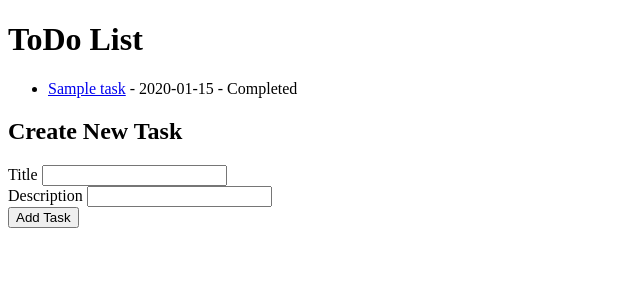
After one commit to Viking-san/to_do_list, a Flask app: page /todo in a window 1280 px wide. The commit adds this page. Shown: the top 300 px of the page, without its empty margins (0-640 px from the left). Run offline with Flask 3, Linux system fonts and the light colour scheme; a user stored in the database is signed in; tables that the repository leaves empty hold one stand-in row (values such as "Sample post").

Commit message:
creat task, view tasks

```diff
--- a/app.py
+++ b/app.py
@@ -1,6 +1,11 @@
+# Импорт необходимых модулей и классов
 from flask import Flask, render_template, request, redirect, flash, url_for
 from flask_sqlalchemy import SQLAlchemy
+from datetime import datetime
 from flask_login import LoginManager, UserMixin, login_user, login_required, logout_user, current_user
+from flask_wtf import FlaskForm
+from wtforms import StringField, SubmitField
+from wtforms.validators import DataRequired
 
 # Создаем экземпляр приложения Flask
 app = Flask(__name__)
@@ -15,13 +20,13 @@ db = SQLAlchemy(app)
 # Инициализация Flask-Login для управления аутентификацией пользователей
 login_manager = LoginManager(app)
 
-
 # Определение модели пользователя
 class User(UserMixin, db.Model):
     id = db.Column(db.Integer, primary_key=True)
     username = db.Column(db.String(20), unique=True, nullable=False)
     email = db.Column(db.String(120), unique=True, nullable=False)
     password = db.Column(db.String(60), nullable=False)
+    tasks = db.relationship('Task', backref='author', lazy=True)
 
     def __repr__(self):
         return f"User('{self.username}', '{self.email}')"
@@ -35,23 +40,37 @@ class User(UserMixin, db.Model):
     def get_id(self):
         return str(self.id)
 
+# Определение модели задачи
+class Task(db.Model):
+    id = db.Column(db.Integer, primary_key=True)
+    title = db.Column(db.String(100), nullable=False)
+    description = db.Column(db.Text, nullable=True)
+    date_created = db.Column(db.DateTime, nullable=False, default=datetime.utcnow)
+    completed = db.Column(db.Boolean, default=False)
+    user_id = db.Column(db.Integer, db.ForeignKey('user.id'), nullable=False)
+
+    def __repr__(self):
+        return f"Task('{self.title}', '{self.date_created}', '{self.completed}')"
+
+# Определение класса формы для создания задачи
+class TaskForm(FlaskForm):
+    title = StringField('Title', validators=[DataRequired()])
+    description = StringField('Description')
+    submit = SubmitField('Add Task')
 
 # Создание всех таблиц в базе данных, если они еще не существуют
 with app.app_context():
     db.create_all()
-
 
 # Функция для загрузки пользователя Flask-Login на основе его идентификатора
 @login_manager.user_loader
 def load_user(user_id):
     return User.query.get(int(user_id))
 
-
 # Определение маршрута для главной страницы
 @app.route('/')
-def hello_world():
+def index():
     return render_template('index.html')
-
 
 # Определение маршрута для страницы регистрации пользователей
 @app.route('/register', methods=['GET', 'POST'])
@@ -66,15 +85,18 @@ def register():
         # Проверка наличия пользователя с таким же именем или email
         existing_user = User.query.filter_by(username=username).first()
         if existing_user:
-            return 'Пользователь с таким именем уже существует.'
+            flash('Пользователь с таким именем уже существует', 'error')
+            return redirect('/register')
 
         existing_email = User.query.filter_by(email=email).first()
         if existing_email:
-            return 'Пользователь с такой почтой уже существует.'
+            flash('Пользователь с такой почтой уже существует', 'error')
+            return redirect('/register')
 
         # Проверка соответствия пароля и его подтверждения
         if password != confirm_password:
-            return 'Пароль и его подтверждение не совпадают.'
+            flash('Пароль и его подтверждение не совпадают', 'error')
+            return redirect('/register')
 
         # Создание нового пользователя и добавление его в базу данных
         new_user = User(username=username, email=email, password=password)
@@ -85,23 +107,14 @@ def register():
 
     return render_template('register.html')
 
-
 # Определение маршрута для секретной страницы
 @app.route('/secret')
+@login_required
 def secret():
-    # Проверка аутентификации пользователя
-    if current_user.is_authenticated:
-        # Сообщение для аутентифицированного пользователя
-        message = f"Welcome to the Secret Page, {current_user.username}. "
-        message += "This is a secret page accessible only to authenticated users. "
-        message += f"<a href='{url_for('hello_world')}'>Go to Home</a>"
-        return message
-    else:
-        # Сообщение для неаутентифицированного пользователя
-        message = f"You need to <a href='{url_for('login')}'>log in</a> or go to "
-        message += f"<a href='{url_for('hello_world')}'>Home</a>"
-        return message
-
+    message = f"Welcome to the Secret Page, {current_user.username}. "
+    message += "This is a secret page accessible only to authenticated users. "
+    message += f"<a href='{url_for('index')}'>Go to Home</a>"
+    return message
 
 # Определение маршрута для страницы входа пользователя
 @app.route('/login', methods=['GET', 'POST'])
@@ -112,26 +125,52 @@ def login():
         user = User.query.filter_by(username=username, password=password).first()
 
         if user and user.password == password:
-            # Аутентификация пользователя и перенаправление на главную страницу
             login_user(user)
             flash('Вы успешно авторизовались', 'success')
             return redirect('/')
         else:
-            # Ошибка при вводе неверного имени или пароля
             flash('Неверные имя или пароль', 'error')
 
     return render_template('login.html')
-
 
 # Определение маршрута для выхода пользователя из системы
 @app.route('/logout')
 @login_required
 def logout():
-    # Выход пользователя и перенаправление на главную страницу
     logout_user()
     flash('Вы успешно вышли', 'success')
     return redirect('/')
 
+# Определение маршрута для создания задачи
+@app.route('/create_task', methods=['POST'])
+@login_required
+def create_task():
+    form = TaskForm()
+    if form.validate_on_submit():
+        title = form.title.data
+        description = form.description.data
+        new_task = Task(title=title, description=description, author=current_user)
+        db.session.add(new_task)
+        db.session.commit()
+        flash('Task created successfully!', 'success')
+    else:
+        flash('Failed to create task. Please check your input.', 'error')
+    return redirect(url_for('todo'))
+
+# Определение маршрута для отображения всех задач
+@app.route('/todo')
+@login_required
+def todo():
+    form = TaskForm()
+    tasks = current_user.tasks
+    return render_template('todo.html', form=form, tasks=tasks)
+
+# Определение маршрута для отображения конкретной задачи
+@app.route('/task/<int:task_id>')
+@login_required
+def task(task_id):
+    task = Task.query.get_or_404(task_id)
+    return render_template('task.html', task=task)
 
 # Запуск приложения
 if __name__ == '__main__':
--- a/templates/index.html
+++ b/templates/index.html
@@ -10,6 +10,7 @@
         <ul>
             <li><a href="/">Home</a></li>
             <li><a href="/secret">Secret</a></li>
+            <li><a href="/todo">To Do</a></li>
             <li><a href="/login">Login</a></li>
             <li><a href="/register">Register</a></li>
             {% if current_user.is_authenticated %}
--- /dev/null
+++ b/templates/todo.html
@@ -0,0 +1,33 @@
+<!DOCTYPE html>
+<html lang="en">
+<head>
+    <meta charset="UTF-8">
+    <meta name="viewport" content="width=device-width, initial-scale=1.0">
+    <title>ToDo List</title>
+</head>
+<body>
+    <h1>ToDo List</h1>
+    <ul>
+        {% if tasks %}
+            {% for task in tasks %}
+                <li><a href="{{ url_for('task', task_id=task.id) }}">{{ task.title }}</a> - {{ task.date_created.strftime('%Y-%m-%d') }} - {% if task.completed %}Completed{% else %}Not Completed{% endif %}</li>
+            {% endfor %}
+        {% else %}
+            <li>No tasks found.</li>
+        {% endif %}
+    </ul>
+    <h2>Create New Task</h2>
+    <form method="POST" action="{{ url_for('create_task') }}">
+        {{ form.hidden_tag() }}
+        <div class="form-group">
+            {{ form.title.label(class="form-control-label") }}
+            {{ form.title(class="form-control form-control-lg") }}
+        </div>
+        <div class="form-group">
+            {{ form.description.label(class="form-control-label") }}
+            {{ form.description(class="form-control form-control-lg") }}
+        </div>
+        {{ form.submit(class="btn btn-primary") }}
+    </form>
+</body>
+</html>
```
Also changed, not shown: templates/base.html (added, +33 -0 lines), templates/register.html (+13 -3 lines), templates/task.html (added, +19 -0 lines).
